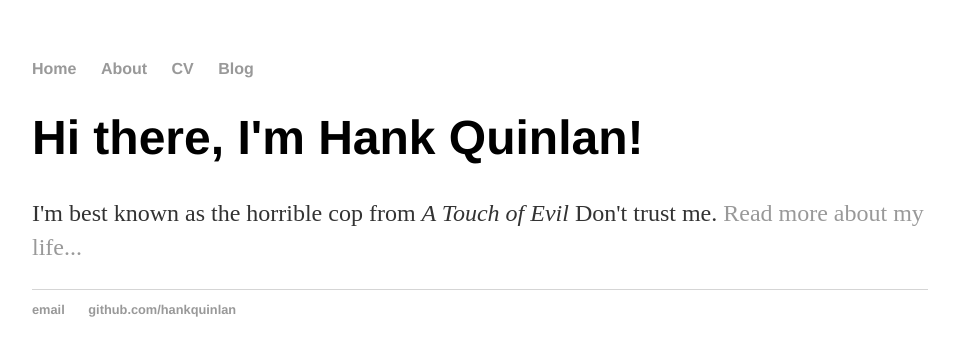
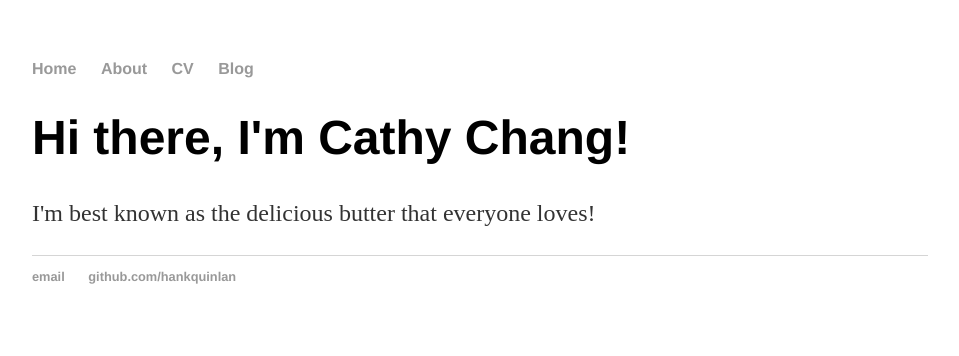
Before and after one commit to cathayc/cathayc.github.io, a Jekyll site: the page built from index.html, in a window 1280 px wide. Shown: the top 356 px of the page, without its empty margins (160-1119 px from the left). Built offline with Jekyll 4.4.1, drawn with Linux system fonts in a browser that asks for light colours.

Commit message:
Personalize

```diff
--- a/index.html
+++ b/index.html
@@ -1,8 +1,8 @@
 ---
 layout: default
-title: Hank Quinlan, Horrible Cop
+title: Cathy Chang, Fellow Butter
 ---
 <div class="blurb">
-	<h1>Hi there, I'm Hank Quinlan!</h1>
-	<p>I'm best known as the horrible cop from <em>A Touch of Evil</em> Don't trust me. <a href="/about">Read more about my life...</a></p>
+	<h1>Hi there, I'm Cathy Chang!</h1>
+	<p>I'm best known as the delicious butter that everyone loves!</p>
 </div><!-- /.blurb -->
```
